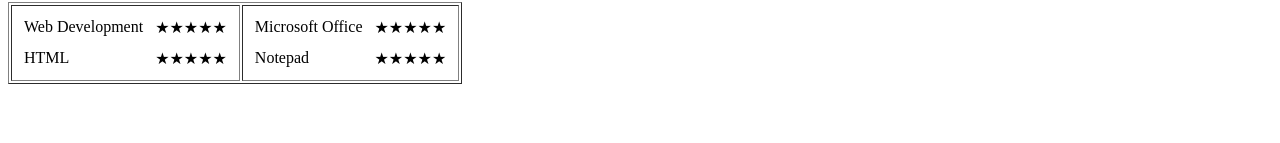
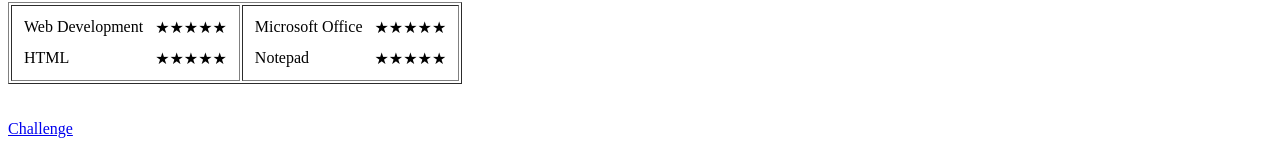
Before and after one commit to KamleshVarma/portfolio, a plain HTML site: page index.html in a window 1280 px wide. Shown: the part 1210-1353 px from the top of the page. Drawn offline with Linux system fonts and the light colour scheme.

Commit message:
Updated index.html

```diff
--- a/index.html
+++ b/index.html
@@ -221,6 +221,7 @@
   </table>
   <br>
   <br>
+  <a href="challenge.html"> Challenge </a>
 
 </body>
 
```
